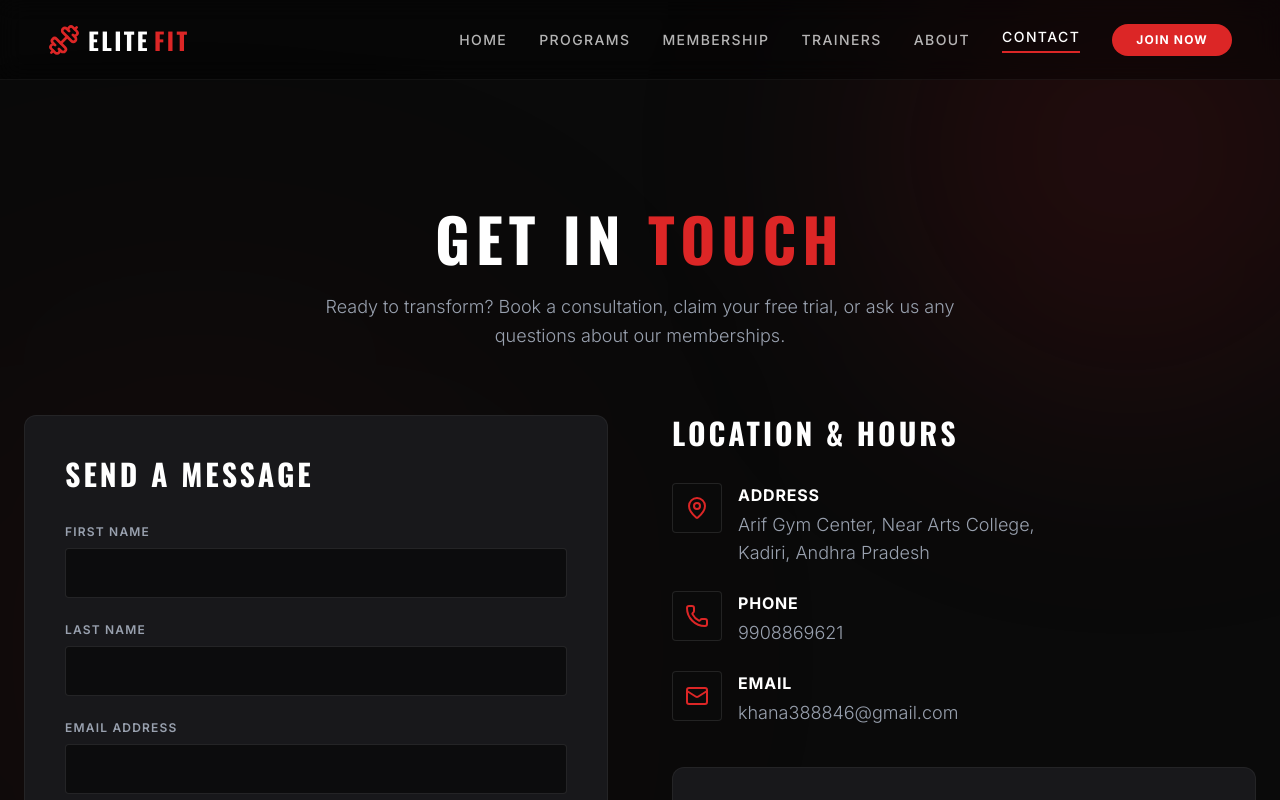
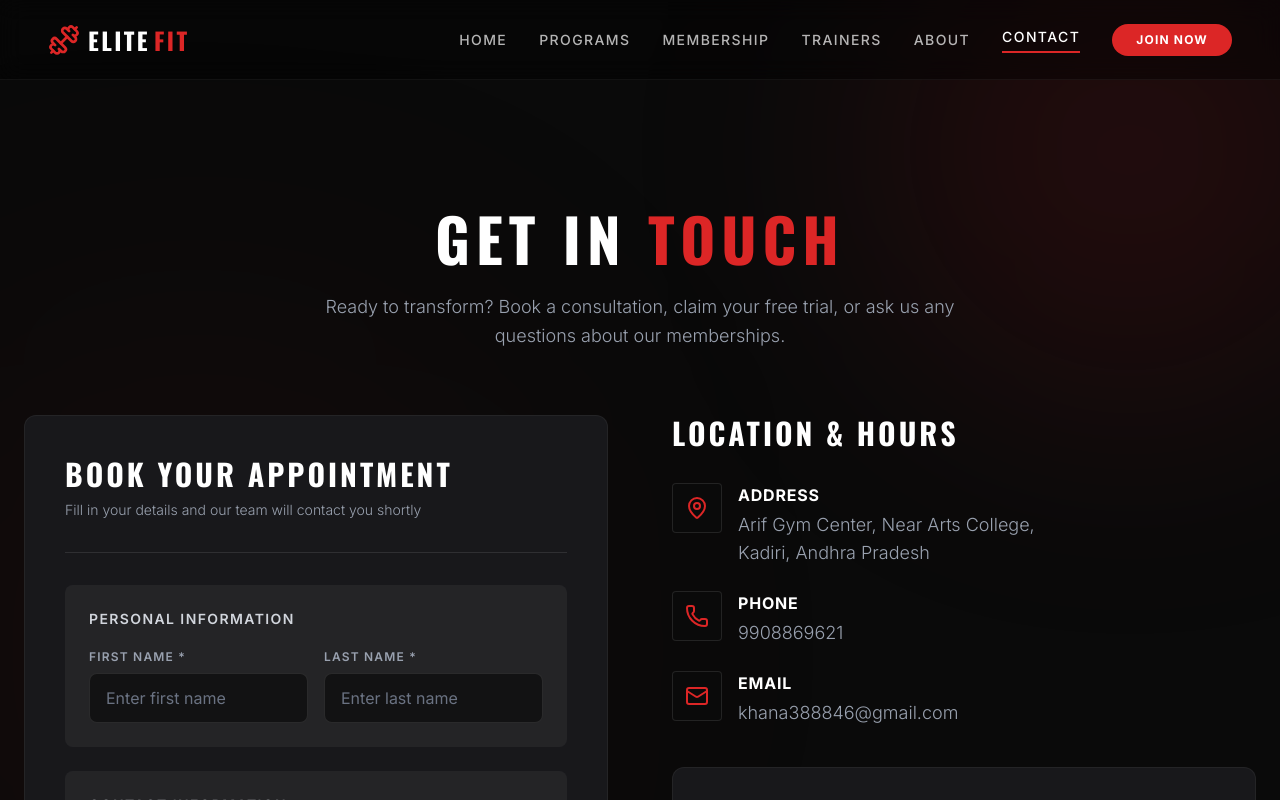
Before and after one commit to MANDEMARIFKHAN/FUTURE_UIUX_01, a React (Vite) app: page /contact in a window 1280 px wide. Built offline with nearby package versions, Linux system fonts and the light colour scheme.

Commit message:
Improve booking appointment form layout - add sections, better styling and clearer organization

```diff
--- a/src/pages/Contact.tsx
+++ b/src/pages/Contact.tsx
@@ -62,84 +62,122 @@ export default function Contact() {
              transition={{ duration: 0.6 }}
              className="bg-elite-card border border-white/5 p-8 md:p-10 rounded-xl"
           >
-            <h3 className="font-display font-bold text-3xl tracking-widest uppercase mb-8 text-white">Send a Message</h3>
+            <h3 className="font-display font-bold text-3xl tracking-widest uppercase mb-2 text-white">Book Your Appointment</h3>
+            <p className="text-gray-400 text-sm font-light mb-8 pb-8 border-b border-white/10">Fill in your details and our team will contact you shortly</p>
             {submitted ? (
-              <div className="bg-green-500/10 border border-green-500 text-green-400 p-6 rounded">
-                <p className="font-bold text-lg mb-4 text-center">Appointment Confirmed!</p>
-                <div className="space-y-3 text-left">
-                  <div className="pb-3 border-b border-green-500/30">
-                    <p className="text-xs uppercase tracking-widest text-gray-400 font-semibold mb-1">Name</p>
-                    <p className="text-white font-light text-lg">{formData.firstName} {formData.lastName}</p>
-                  </div>
-                  <div className="pb-3 border-b border-green-500/30">
-                    <p className="text-xs uppercase tracking-widest text-gray-400 font-semibold mb-1">Phone</p>
-                    <p className="text-white font-light text-lg">{formData.phone || 'Not provided'}</p>
-                  </div>
-                  <div>
-                    <p className="text-xs uppercase tracking-widest text-gray-400 font-semibold mb-1">Email</p>
-                    <p className="text-white font-light text-lg">{formData.email}</p>
+              <div className="bg-green-500/5 border-2 border-green-500 p-8 rounded-lg">
+                <div className="text-center mb-6">
+                  <div className="inline-flex items-center justify-center w-12 h-12 bg-green-500/20 rounded-full mb-4">
+                    <div className="w-6 h-6 bg-green-500 rounded-full flex items-center justify-center">
+                      <span className="text-white font-bold">✓</span>
                     </div>
                   </div>
-                <p className="font-light text-center mt-4 text-sm">Our team will get back to you within 24 hours.</p>
+                  <p className="font-bold text-xl text-green-400 uppercase tracking-wider">Appointment Confirmed!</p>
+                </div>
+                <div className="bg-white/5 rounded-lg p-6 space-y-4 mb-6">
+                  <div className="flex items-start gap-4">
+                    <div className="w-24 text-xs uppercase tracking-widest text-gray-400 font-semibold pt-1">Name</div>
+                    <div className="flex-1">
+                      <p className="text-white font-semibold text-lg">{formData.firstName} {formData.lastName}</p>
+                    </div>
+                  </div>
+                  <div className="border-t border-white/10"></div>
+                  <div className="flex items-start gap-4">
+                    <div className="w-24 text-xs uppercase tracking-widest text-gray-400 font-semibold pt-1">Phone</div>
+                    <div className="flex-1">
+                      <p className="text-white font-semibold text-lg">{formData.phone || 'Not provided'}</p>
+                    </div>
+                  </div>
+                  <div className="border-t border-white/10"></div>
+                  <div className="flex items-start gap-4">
+                    <div className="w-24 text-xs uppercase tracking-widest text-gray-400 font-semibold pt-1">Email</div>
+                    <div className="flex-1">
+                      <p className="text-white font-semibold text-lg">{formData.email}</p>
+                    </div>
+                  </div>
+                </div>
+                <p className="text-center text-gray-400 text-sm font-light">We'll get back to you within 24 hours</p>
               </div>
             ) : (
               <form onSubmit={handleSubmit} className="space-y-6">
+                {/* Personal Information Section */}
+                <div className="bg-white/5 rounded-lg p-6 space-y-5">
+                  <h4 className="text-sm uppercase tracking-widest text-gray-300 font-semibold">Personal Information</h4>
+                  <div className="grid grid-cols-2 gap-4">
                     <div>
-                  <label className="block text-xs uppercase tracking-widest text-gray-400 font-semibold mb-2">First Name</label>
+                      <label className="block text-xs uppercase tracking-widest text-gray-400 font-semibold mb-2">First Name *</label>
                       <input
                         type="text"
                         name="firstName"
                         value={formData.firstName}
                         onChange={(e) => setFormData({ ...formData, firstName: e.target.value })}
                         required
-                    className="w-full bg-black/50 border border-white/10 rounded px-4 py-3 text-white focus:outline-none focus:border-elite-red transition-colors"
+                        className="w-full bg-black/50 border border-white/10 rounded-lg px-4 py-3 text-white placeholder-gray-500 focus:outline-none focus:border-elite-red focus:ring-1 focus:ring-elite-red/50 transition-all"
+                        placeholder="Enter first name"
                       />
                     </div>
                     <div>
-                  <label className="block text-xs uppercase tracking-widest text-gray-400 font-semibold mb-2">Last Name</label>
+                      <label className="block text-xs uppercase tracking-widest text-gray-400 font-semibold mb-2">Last Name *</label>
                       <input
                         type="text"
                         name="lastName"
                         value={formData.lastName}
                         onChange={(e) => setFormData({ ...formData, lastName: e.target.value })}
                         required
-                    className="w-full bg-black/50 border border-white/10 rounded px-4 py-3 text-white focus:outline-none focus:border-elite-red transition-colors"
+                        className="w-full bg-black/50 border border-white/10 rounded-lg px-4 py-3 text-white placeholder-gray-500 focus:outline-none focus:border-elite-red focus:ring-1 focus:ring-elite-red/50 transition-all"
+                        placeholder="Enter last name"
                       />
                     </div>
+                  </div>
+                </div>
+
+                {/* Contact Information Section */}
+                <div className="bg-white/5 rounded-lg p-6 space-y-5">
+                  <h4 className="text-sm uppercase tracking-widest text-gray-300 font-semibold">Contact Information</h4>
                   <div>
-                  <label className="block text-xs uppercase tracking-widest text-gray-400 font-semibold mb-2">Email Address</label>
+                    <label className="block text-xs uppercase tracking-widest text-gray-400 font-semibold mb-2">Email Address *</label>
                     <input
                       type="email"
                       name="email"
                       value={formData.email}
                       onChange={(e) => setFormData({ ...formData, email: e.target.value })}
                       required
-                    className="w-full bg-black/50 border border-white/10 rounded px-4 py-3 text-white focus:outline-none focus:border-elite-red transition-colors"
+                      className="w-full bg-black/50 border border-white/10 rounded-lg px-4 py-3 text-white placeholder-gray-500 focus:outline-none focus:border-elite-red focus:ring-1 focus:ring-elite-red/50 transition-all"
+                      placeholder="your.email@example.com"
                     />
                   </div>
                   <div>
-                  <label className="block text-xs uppercase tracking-widest text-gray-400 font-semibold mb-2">Phone Optional</label>
+                    <label className="block text-xs uppercase tracking-widest text-gray-400 font-semibold mb-2">Phone Number</label>
                     <input
                       type="tel"
                       name="phone"
                       value={formData.phone}
                       onChange={(e) => setFormData({ ...formData, phone: e.target.value })}
-                    className="w-full bg-black/50 border border-white/10 rounded px-4 py-3 text-white focus:outline-none focus:border-elite-red transition-colors"
+                      className="w-full bg-black/50 border border-white/10 rounded-lg px-4 py-3 text-white placeholder-gray-500 focus:outline-none focus:border-elite-red focus:ring-1 focus:ring-elite-red/50 transition-all"
+                      placeholder="+91 XXXXX XXXXX"
                     />
                   </div>
+                </div>
+
+                {/* Message Section */}
+                <div className="bg-white/5 rounded-lg p-6 space-y-5">
+                  <h4 className="text-sm uppercase tracking-widest text-gray-300 font-semibold">Your Message</h4>
                   <div>
-                  <label className="block text-xs uppercase tracking-widest text-gray-400 font-semibold mb-2">Message</label>
+                    <label className="block text-xs uppercase tracking-widest text-gray-400 font-semibold mb-2">Tell us about your fitness goals *</label>
                     <textarea
                       name="message"
                       rows={4}
                       value={formData.message}
                       onChange={(e) => setFormData({ ...formData, message: e.target.value })}
                       required
-                    className="w-full bg-black/50 border border-white/10 rounded px-4 py-3 text-white focus:outline-none focus:border-elite-red transition-colors"
+                      className="w-full bg-black/50 border border-white/10 rounded-lg px-4 py-3 text-white placeholder-gray-500 focus:outline-none focus:border-elite-red focus:ring-1 focus:ring-elite-red/50 transition-all resize-none"
+                      placeholder="Share your fitness goals or any specific requests..."
                     ></textarea>
                   </div>
-                <button type="submit" className="w-full bg-elite-red hover:bg-red-600 text-white py-4 rounded font-bold uppercase tracking-widest transition-colors flex justify-center items-center gap-2">
-                  Send Message <Send className="w-4 h-4" />
+                </div>
+
+                <button type="submit" className="w-full bg-gradient-to-r from-elite-red to-red-600 hover:from-red-600 hover:to-red-700 text-white py-4 rounded-lg font-bold uppercase tracking-widest transition-all shadow-lg hover:shadow-xl flex justify-center items-center gap-2 mt-8">
+                  Book Appointment <Send className="w-4 h-4" />
                 </button>
               </form>
             )}
```
Lines whose indentation alone changed are shown as unchanged.
